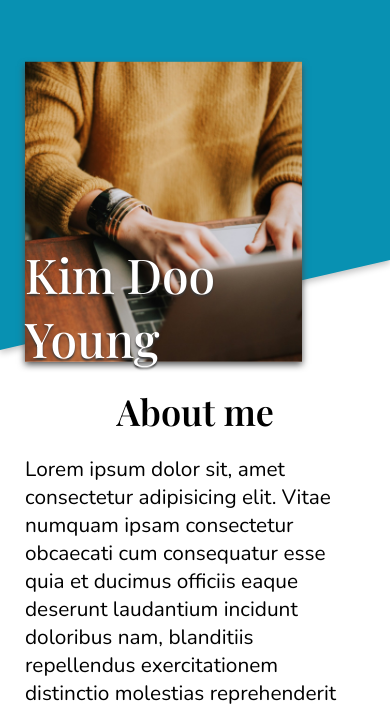
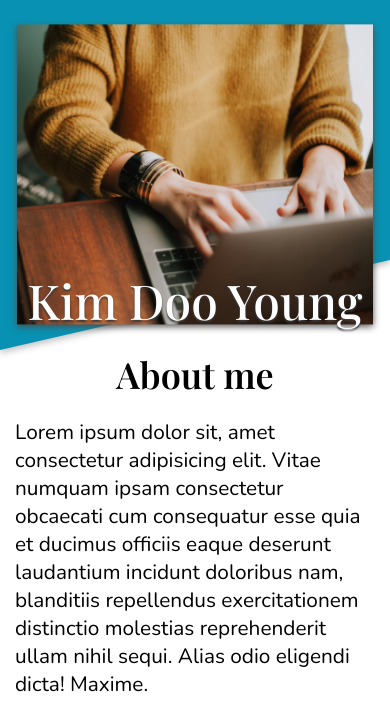
Before and after one commit to eudooyoung/odin-homepage, a website built with webpack: page src/template.html in a window 390 px wide. Shown: the top 707 px of the page. Built offline with nearby package versions, Linux system fonts and the light colour scheme; files whose address does not match are found by name; a web font is replaced by a local one.

Commit message:
fix: remove header image-wrapper margin-right in mobile view

```diff
--- a/src/style.css
+++ b/src/style.css
@@ -305,17 +305,16 @@ footer {
 
   .profile-container {
     background-color: transparent;
-    max-width: 95%;
+    max-width: 100%;
+    box-shadow: none;
 
-    box-shadow: none;
-    transform: translateY(15%) skewY(13deg);
+    transform: translateY(10%) skewY(13deg);
 
     display: grid;
   }
 
   .profile-container .image-wrapper {
-    justify-self: center;
-
+    margin-right: 0;
     max-width: 100%;
     min-width: 275px;
     transform: translateY(-20%) scale(1);
@@ -336,7 +335,7 @@ footer {
   }
 
   main {
-    margin-top: calc(700px - 50%);
+    margin-top: calc(800px - 70%);
   }
 
   .project-container {
@@ -355,10 +354,6 @@ footer {
   .footer-wrapper picture {
     justify-self: center;
   }
-
-  .footer-wrapper picture img {
-    /* height: 200px; */
-  }
 }
 
 @media (max-width: 320px) {
```
